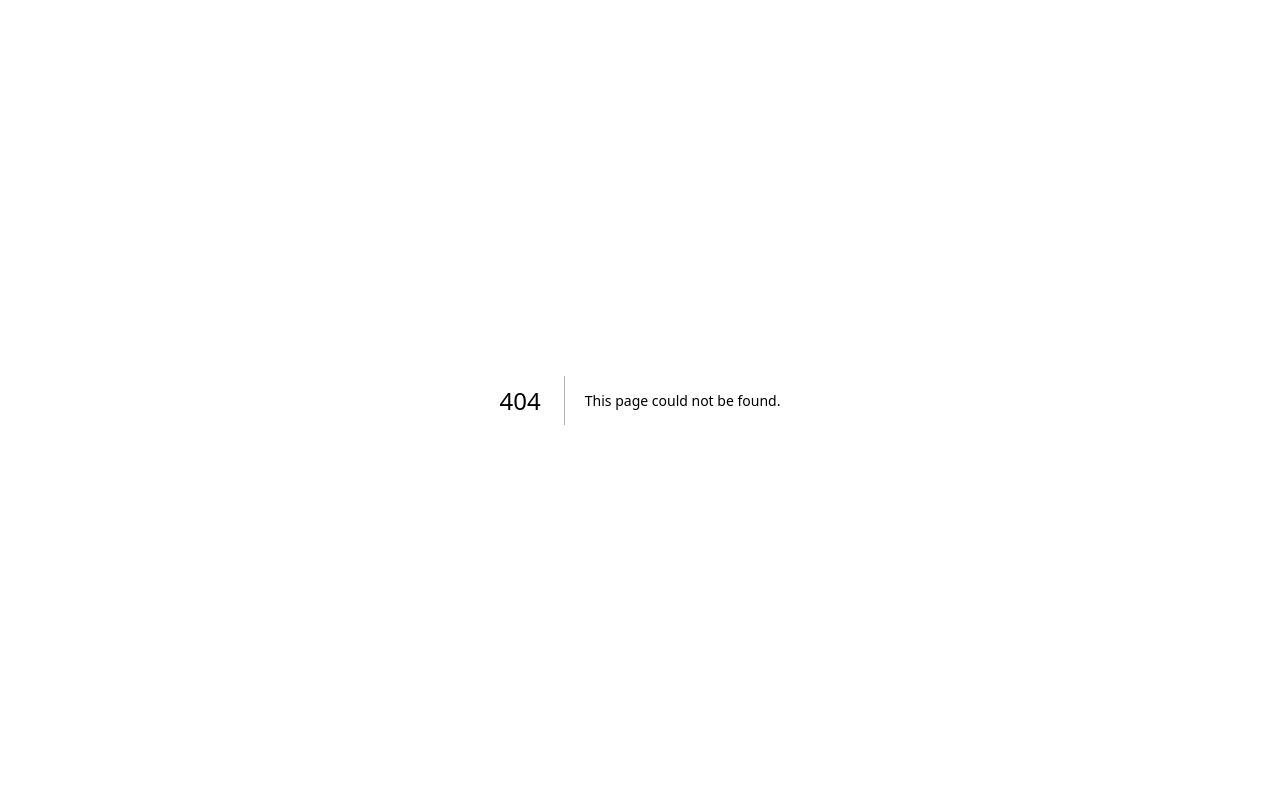
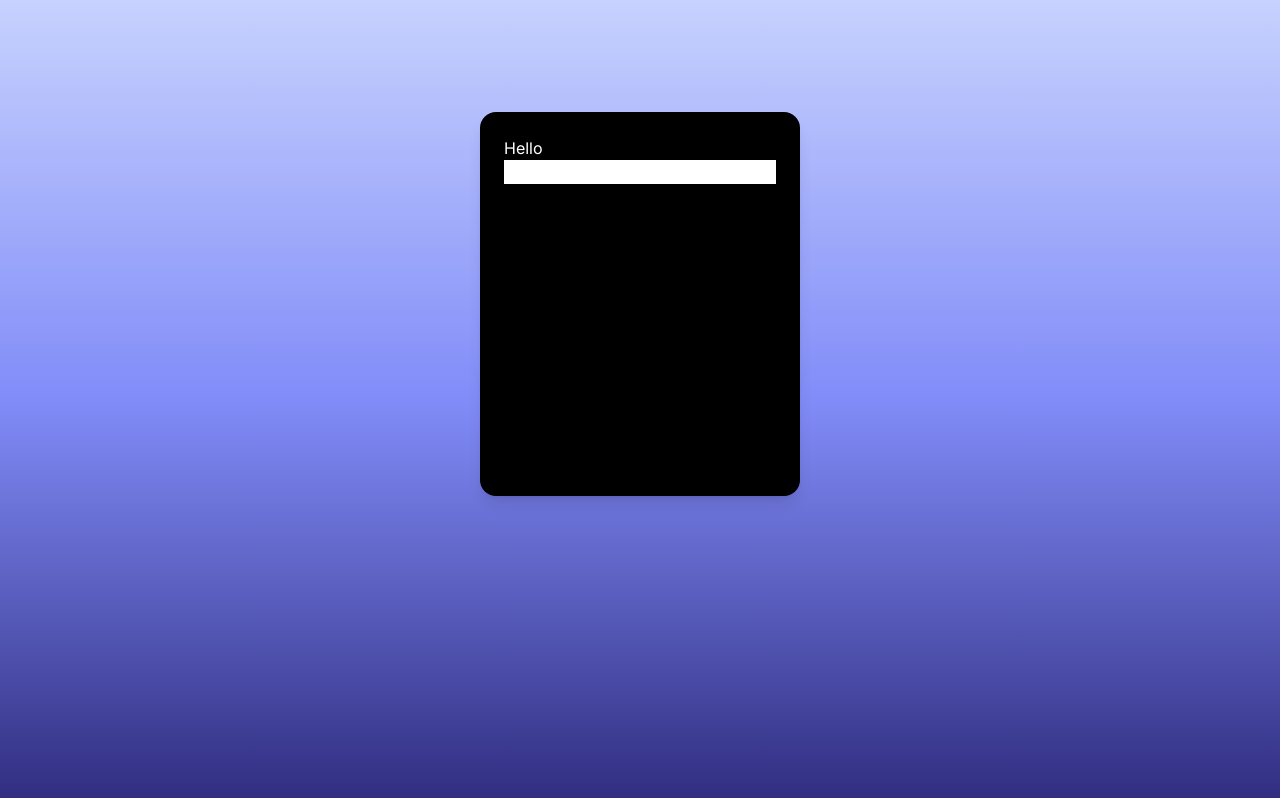
Before and after one commit to VILLAMORGO/imagination-ink, a Next.js app: page /createStory in a window 1280 px wide. Before the commit this address had no page. Built offline with nearby package versions, Linux system fonts and the light colour scheme.

Commit message:
Initial design for story generating page

```diff
--- /dev/null
+++ b/src/app/api/page.jsx
@@ -0,0 +1,12 @@
+import openai from "@/utils/openai";
+import { NextApiRequest, NextApiResponse } from "next";
+
+export default async function generateStory(NextApiRequest, NextApiResponse) {
+    const chatCompletion = await openai.chat.completions.create({
+        messages: [{ role: 'user', content: 'Say this is a test' }],
+        model: 'gpt-3.5-turbo',
+    });
+
+    // Send response back to the client
+    console.log(chatCompletion.choices[0]);
+}
--- /dev/null
+++ b/src/app/createStory/page.jsx
@@ -0,0 +1,27 @@
+
+
+export default function Hero() {
+
+  let a = true
+  // let b = "It is a long established fact that a reader will be distracted by the readable content of a page when looking at its layout. The point of using Lorem Ipsum is that it has a more-or-less normal distribution of letters, as opposed to using 'Content here, content here', making it look like readable English. Many desktop publishing packages and web page editors now use Lorem Ipsum as their default model text, and a search for 'lorem ipsum' will uncover many web sites still in their infancy. Various versions have evolved over the years, sometimes by accident, sometimes on purpose (injected humour and the like)."
+  return (
+    <main className="flex min-h-screen flex-col items-center justify-between pt-28 bg-gradient-to-b from-indigo-200 via-indigo-400 to-indigo-900" >
+            {a ? (
+        <section className="flex flex-col min-h-96 p-6 h w-1/4 mx-auto rounded-2xl shadow-lg bg-black text-white">
+          <label htmlFor="">Hello</label>
+          <input type="text" className="w-full"/>
+        </section>
+      ) : (
+        <div className="h-full w-full flex flex-row">
+          <section className="flex min-h-96 w-2/5 mx-auto rounded-lg shadow-lg bg-indigo-50">
+
+          </section>
+          <section className="flex min-h-96 w-2/5 mx-auto rounded-lg shadow-lg bg-white">
+
+          </section>
+        </div>
+      )}
+
+    </main>
+  );
+}
--- a/src/app/page.jsx
+++ b/src/app/page.jsx
@@ -10,7 +10,7 @@ export default function Hero() {
         Unleash your <span className="text-blue-600">creativity</span> with our
           <span  className="italic text-transparent" style={{ WebkitTextStrokeWidth: '2px', WebkitTextStrokeColor: 'black'}}> story writing platform.</span>
         </h2>
-        <span class="h-10 w-48  px-8 py-2 text-indigo-700 transition-colors duration-150 border-2 bg-green-50 border-indigo-500 rounded-full focus:shadow-outline hover:bg-indigo-500 hover:text-indigo-100 cursor-pointer mt-10">
+        <span className="h-10 w-48  px-8 py-2 text-indigo-700 transition-colors duration-150 border-2 bg-green-50 border-indigo-500 rounded-full focus:shadow-outline hover:bg-indigo-500 hover:text-indigo-100 cursor-pointer mt-10">
           <p className="tracking-wider font-medium" >GET STARTED</p>
         </span>
 
```
